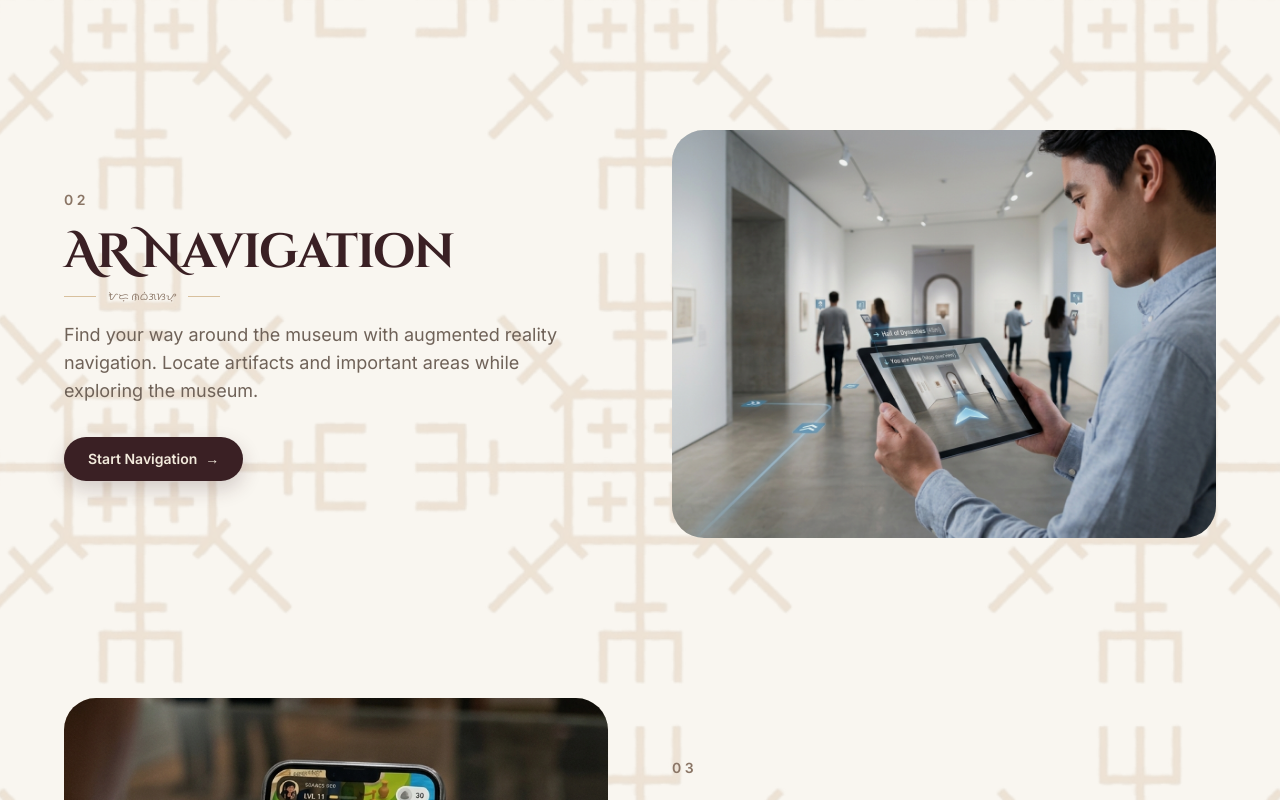
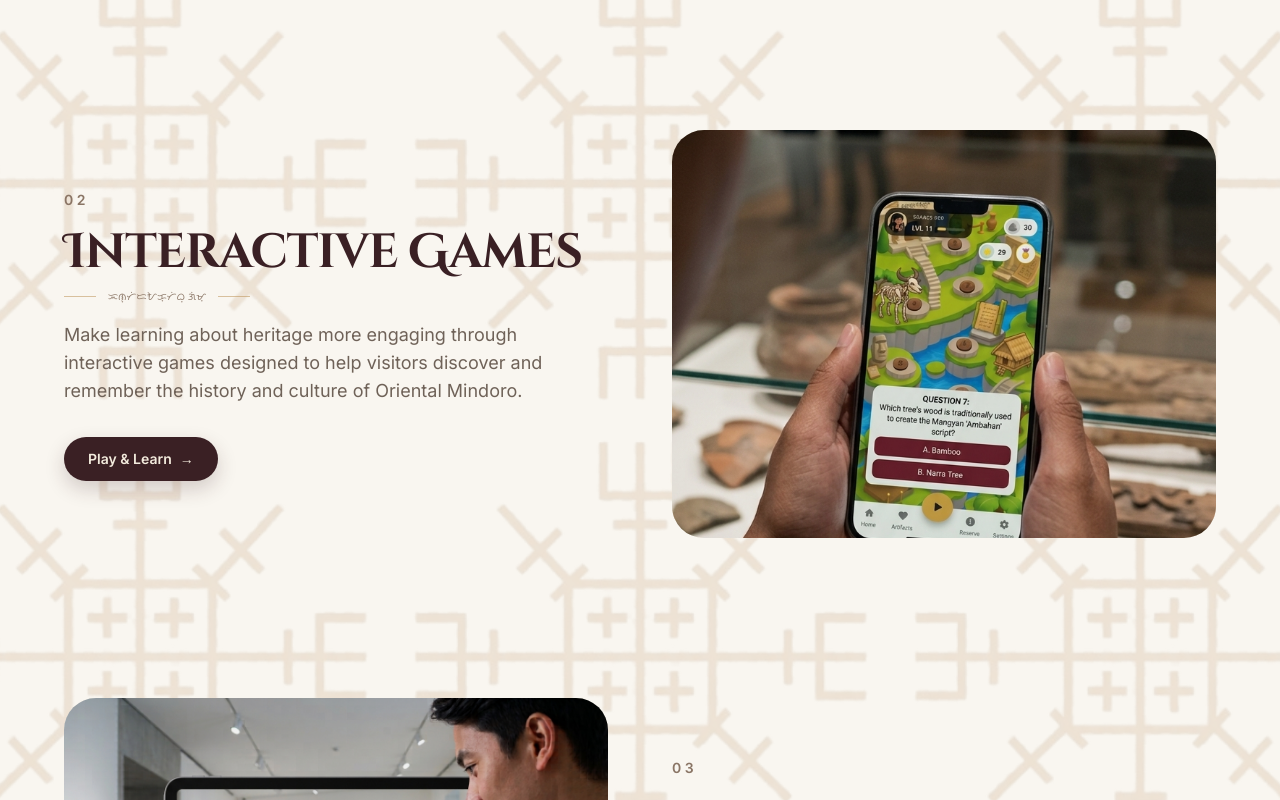
Before and after one commit to sison-kevin/ormin_download, a Next.js app: page / in a window 1280 px wide. Shown: the part 4180-4980 px from the top of the page. Built offline with nearby package versions, Linux system fonts and the light colour scheme.

Commit message:
updating

```diff
--- a/app/components/CTA.tsx
+++ b/app/components/CTA.tsx
@@ -480,8 +480,6 @@ export default function CTA() {
             >
               <span>AR Experience</span>
               <span className="text-[#E2B889]/50">•</span>
-              <span>Navigation</span>
-              <span className="text-[#E2B889]/50">•</span>
               <span>Games</span>
               <span className="text-[#E2B889]/50">•</span>
               <span>Reservations</span>
--- a/app/components/Features.tsx
+++ b/app/components/Features.tsx
@@ -43,16 +43,6 @@ const features = [
 
   {
     number: "02",
-    title: "AR Navigation",
-    hanunoo: "ᜀᜇ᜔ ᜈᜊᜒᜄᜐᜌ᜔",
-    description:
-      "Find your way around the museum with augmented reality navigation. Locate artifacts and important areas while exploring the museum.",
-    image: "/images/feature-navigation.jpg",
-    buttonText: "Start Navigation",
-  },
-
-  {
-    number: "03",
     title: "Interactive Games",
     hanunoo: "ᜁᜈ᜔ᜆᜒᜇᜀᜃ᜔ᜆᜒᜊ᜔ ᜄᜒᜋ᜔",
     description:
@@ -62,7 +52,7 @@ const features = [
   },
 
   {
-    number: "04",
+    number: "03",
     title: "Reservation",
     hanunoo: "ᜇᜒᜐᜒᜇ᜔ᜊᜐᜌ᜔",
     description:
--- a/app/components/Hero.tsx
+++ b/app/components/Hero.tsx
@@ -335,8 +335,8 @@ export default function Hero() {
                 ================================================== */}
 
             <a
-              href="https://github.com/sison-kevin/ormin_download/releases/download/v1.0.0/eormin-heritage.apk"
-              download="eormin-heritage.apk"
+               href="https://github.com/sison-kevin/ormin_download/releases/download/v1.0.0/eormin-heritage.apk"
+                download
               className={`
                 ${inter.className}
                 group
--- a/app/components/HowItWorks.tsx
+++ b/app/components/HowItWorks.tsx
@@ -58,10 +58,10 @@ const steps = [
   },
   {
     number: "04",
-    title: "Navigate & Play",
-    hanunoo: "ᜈᜊᜒᜄᜐᜌ᜔ ᜀᜈ᜔ ᜉᜎᜒ",
+    title: "Play & Learn",
+    hanunoo: "ᜉᜎᜒ ᜀᜈ᜔ ᜎᜒᜇᜈ᜔",
     description:
-      "Use AR navigation to explore the museum and enjoy interactive games that make learning about heritage more engaging.",
+      "Enjoy interactive games that make learning about heritage more engaging.",
     image: "/images/how-game.png",
   },
   {
--- a/app/components/LogoStrip.tsx
+++ b/app/components/LogoStrip.tsx
@@ -38,10 +38,6 @@ const items = [
   {
     hanunoo: "ᜑᜒᜇᜒᜆᜌ᜔ ᜆᜓᜇ᜔ᜐ᜔",
     english: "Heritage Tours",
-  },
-  {
-    hanunoo: "ᜁᜈ᜔ᜆᜒᜇᜀᜃ᜔ᜆᜒᜊ᜔ ᜋᜉ᜔",
-    english: "Interactive Map",
   },
 ];
 
```
